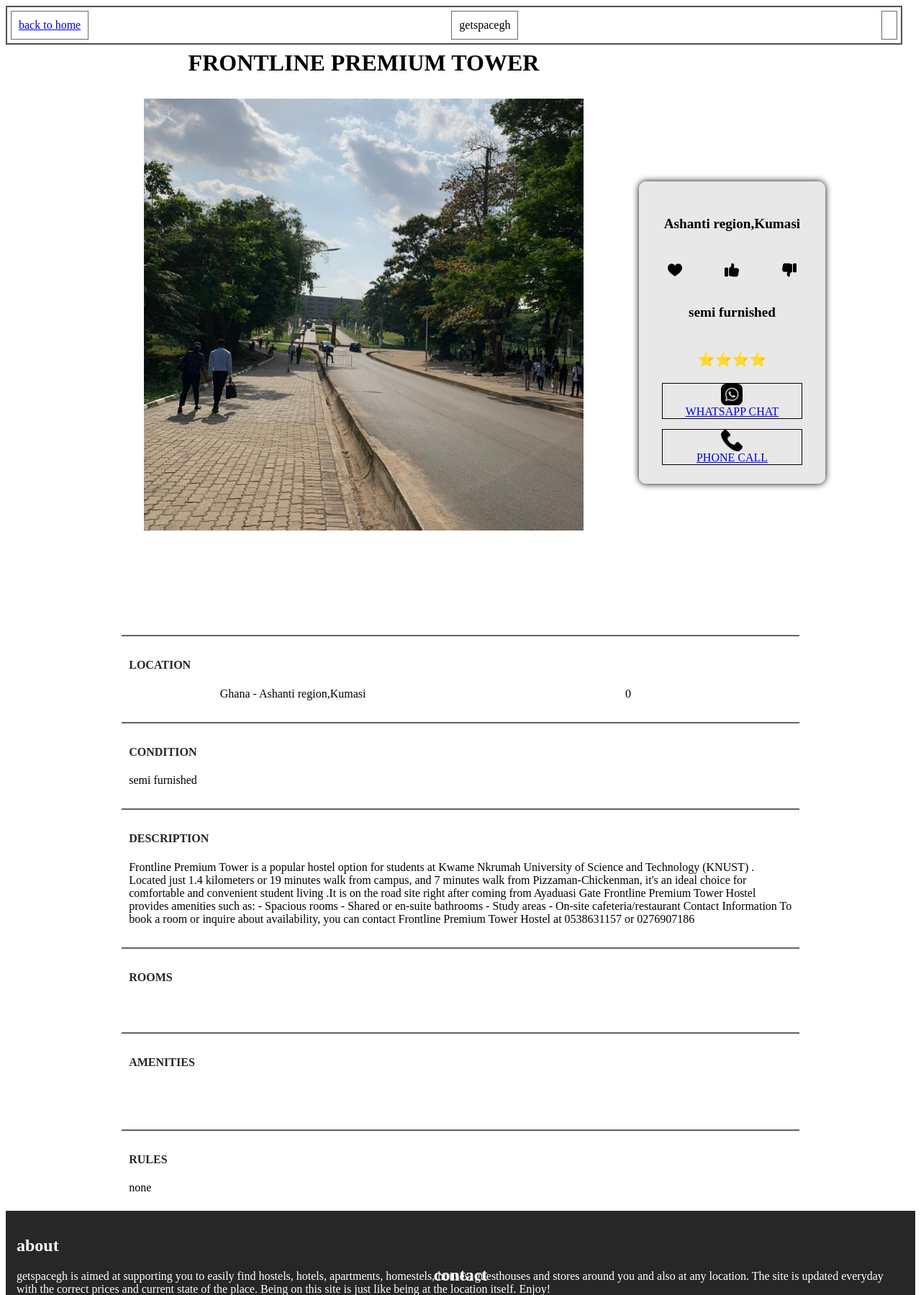
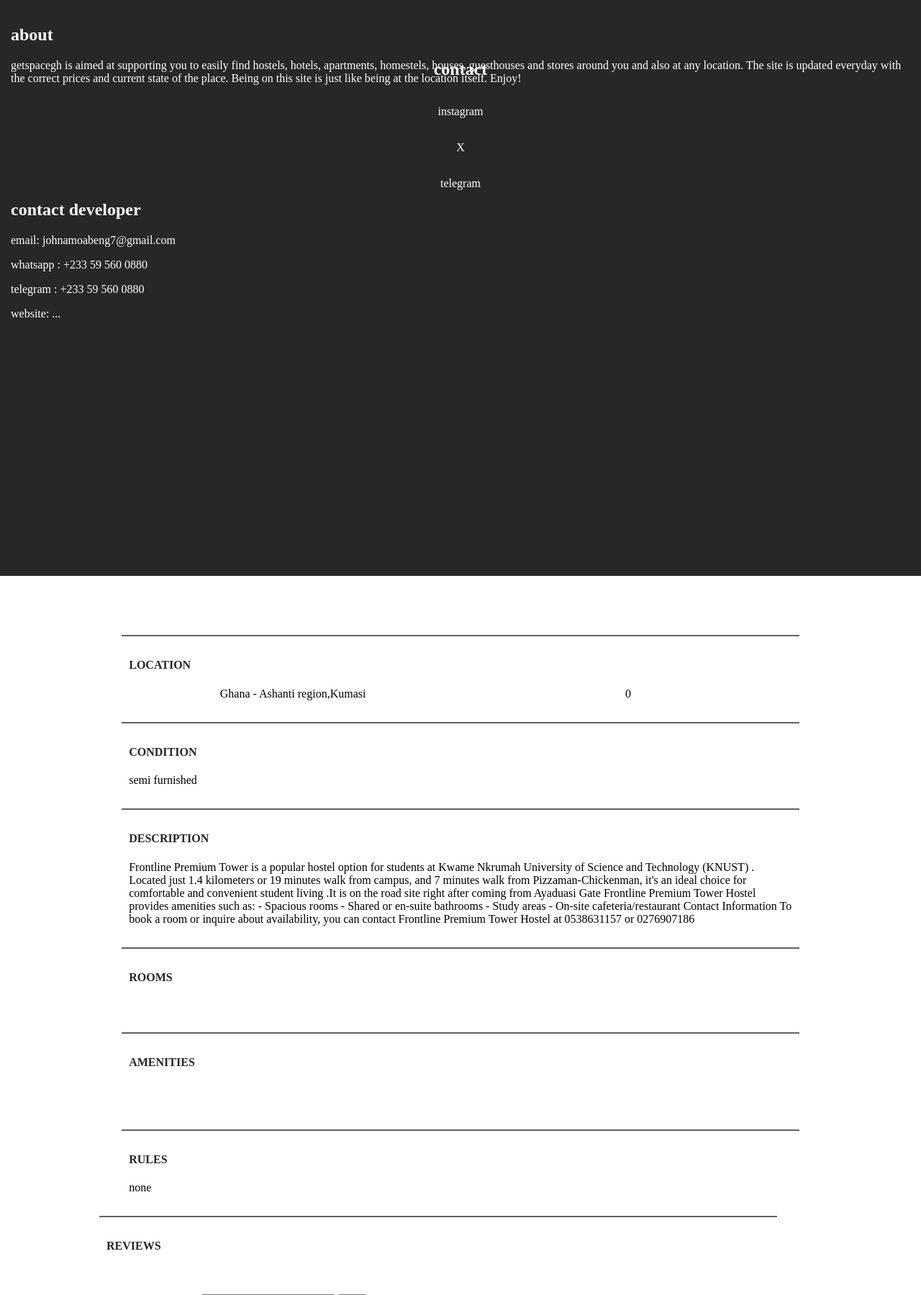
Before and after one commit to Jamoabeng04/GETSPACEGH, a Django app: page /productDetails/2 in a window 1280 px wide. Shown: the top 1799 px of the page at 72% size. Run offline with Django 5.2, Linux system fonts and the light colour scheme; data comes from the database, SQL or seed files in the repository; data that the repository does not hold is empty; some libraries are stand-ins or nearby versions.

Commit message:
correcting displays

```diff
--- a/MainProject/accommodateApp/static/css/details_styles.css
+++ b/MainProject/accommodateApp/static/css/details_styles.css
@@ -3,8 +3,10 @@ body{
     flex-direction: column;
 }
 section{
-    display: grid;
-    place-self: center;
+    display: flex;
+    flex-direction: column;
+    justify-content: center;
+    align-items: center;
     height: auto;
 }
 nav{
@@ -105,8 +107,8 @@ nav{
     align-items: center;
 }
 .con_icons{
-    height: 30px;
-    width: 30px;
+    height: 25px;
+    width: 25px;
 }
 img{
     height: 100%;
@@ -246,6 +248,7 @@ i{
     flex-direction: column;
     justify-self: center;
     margin-right: 10px;
+    margin-bottom: 15px;
 }
 .des{
     color: rgb(37, 37, 37);
@@ -300,12 +303,15 @@ iframe{
 }
 
 .footer{
+    height: auto;
     background-color: rgb(39, 39, 39);
     color: white;
     display: flex;
     flex-direction: column;
     position: sticky;
     top: 0px;
+    position: absolute;
+    bottom: 0;
 
 }
 .about , .contact , .developer{
```
Also changed, not shown: MainProject/accommodateApp/templates/details.html (line endings or trailing spaces).
